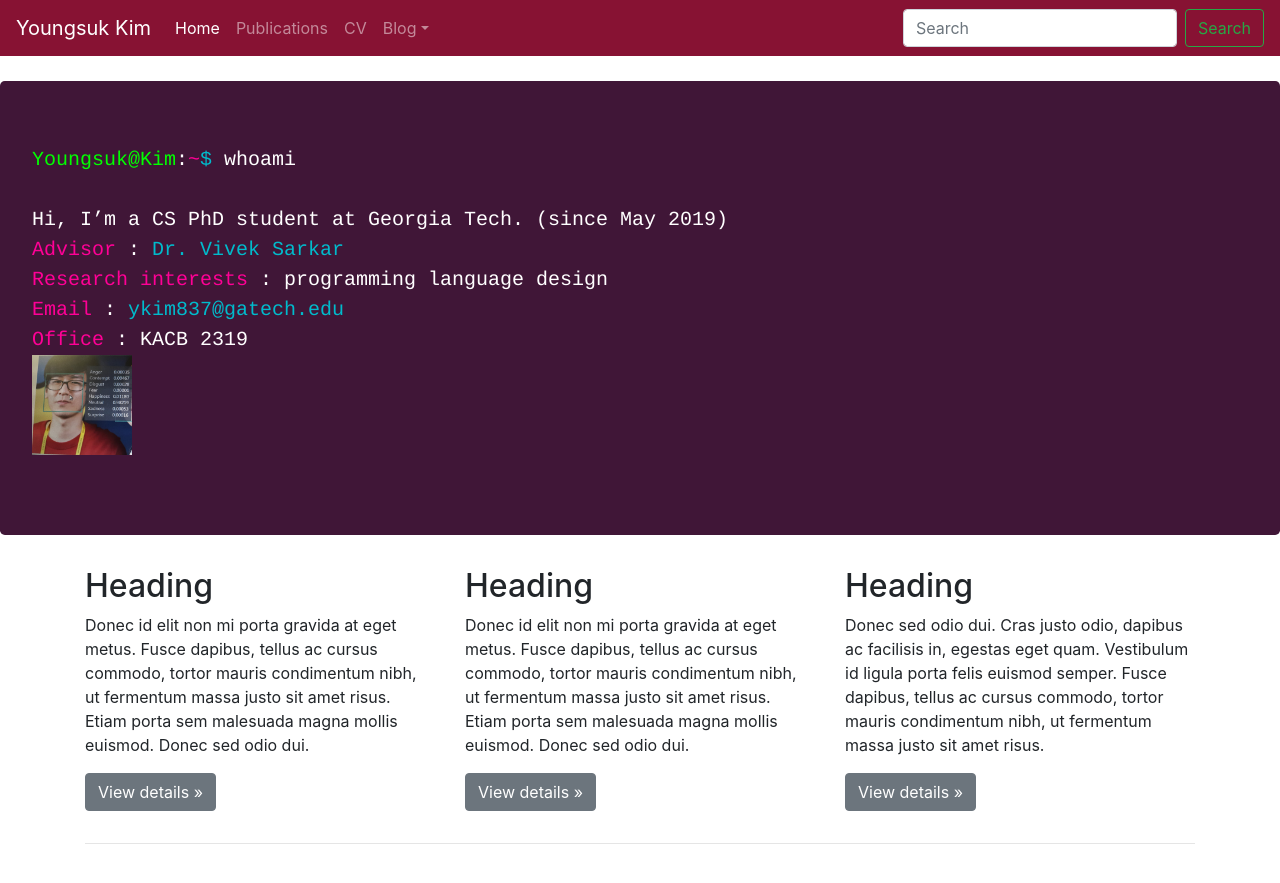
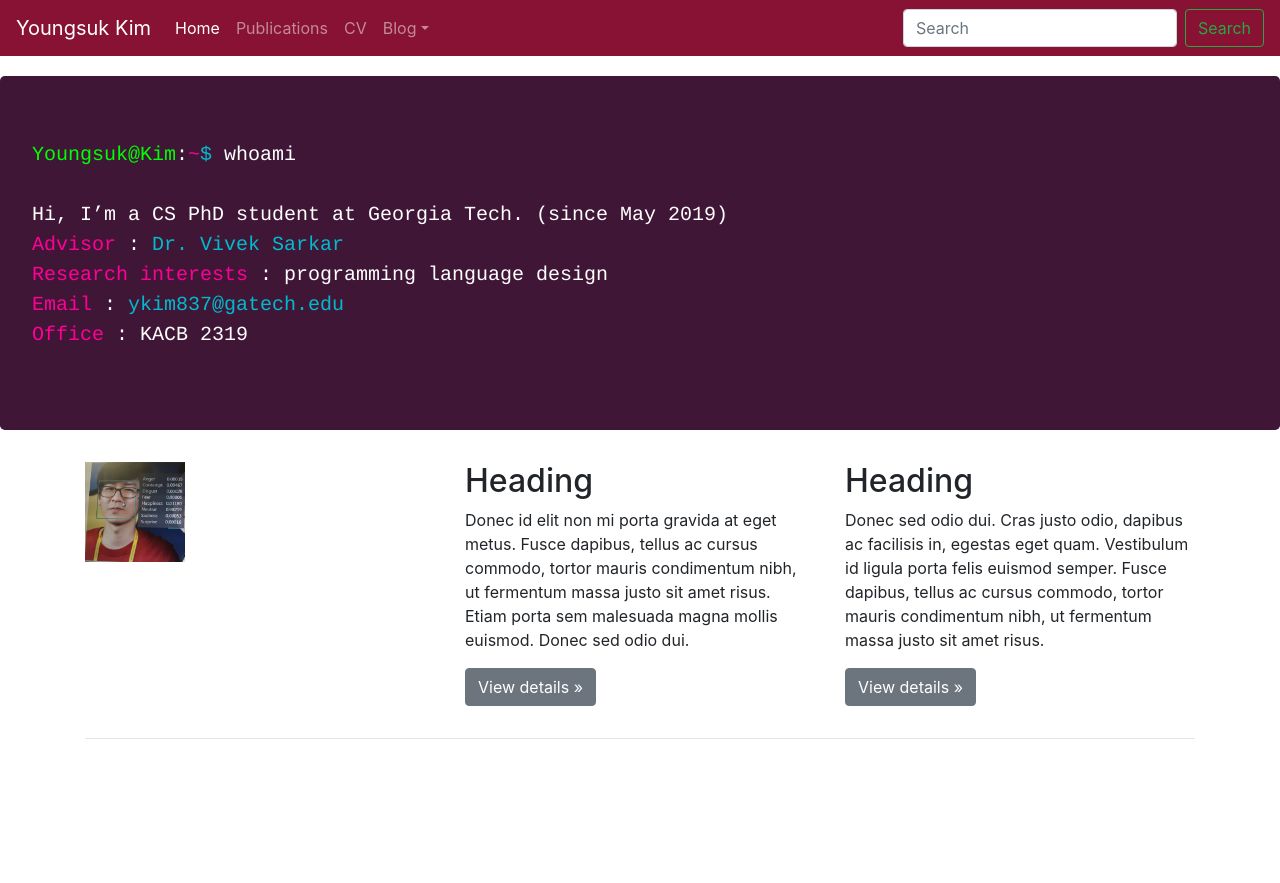
Before and after one commit to JOE1994/JOE1994.github.io, a Jekyll site: the page built from index.md, in a window 1280 px wide. Shown: the top 883 px of the page. Built offline with Jekyll 4.4.1, drawn with Linux system fonts in a browser that asks for light colours.

Commit message:
photo location change

```diff
--- a/_layouts/main.html
+++ b/_layouts/main.html
@@ -71,9 +71,12 @@
     <!-- Example row of columns -->
     <div class="row">
       <div class="col-md-4">
+        <!--
         <h2>Heading</h2>
         <p>Donec id elit non mi porta gravida at eget metus. Fusce dapibus, tellus ac cursus commodo, tortor mauris condimentum nibh, ut fermentum massa justo sit amet risus. Etiam porta sem malesuada magna mollis euismod. Donec sed odio dui. </p>
         <p><a class="btn btn-secondary" href="#" role="button">View details &raquo;</a></p>
+        -->
+        <img style="vertical-align:middle" src="../assets/photos/neutral.PNG" width="100" height="100" >
       </div>
       <div class="col-md-4">
         <h2>Heading</h2>
--- a/assets/css/main.css
+++ b/assets/css/main.css
@@ -9,7 +9,7 @@ body {
 	color: #fff;
 	margin-left:auto;
 	margin-right:auto;
-	margin-top:25px;
+	margin-top:20px;
 	font-size:20px;
 }
 
--- a/index.md
+++ b/index.md
@@ -9,4 +9,3 @@ Hi, I'm a CS PhD student at Georgia Tech. (since May 2019)<br>
 <span class="b">Research interests</span> : programming language design <br>
 <span class="b">Email</span> : <a href="mailto:ykim837@gatech.edu">ykim837@gatech.edu</a> <br>
 <span class="b">Office</span> : KACB 2319 <br>
-<img style="vertical-align:middle" src="../assets/photos/neutral.PNG" width="100" height="100" >
```
